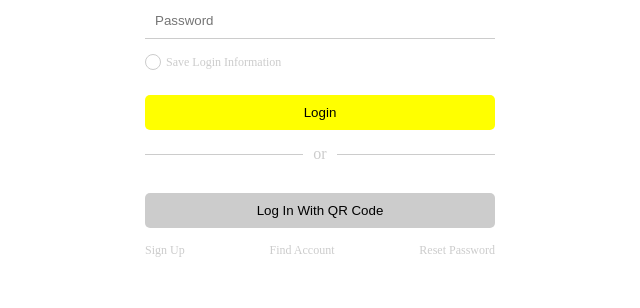
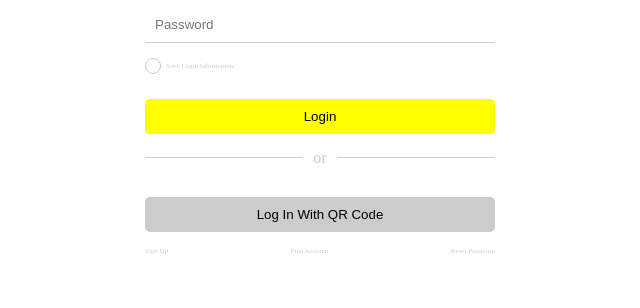
Before and after one commit to VK-con/Kakao, a plain HTML site: page index.html in a window 1280 px wide. Shown: the part 184-492 px from the top of the page, 320-960 px from the left. Drawn offline with Linux system fonts and the light colour scheme.

Commit message:
Update index.html

```diff
--- a/index.html
+++ b/index.html
@@ -145,7 +145,7 @@
   background-color: #cccccc;
 }
   .small-font {
-  font-size: 12px; /* Adjust the font size as needed */
+  font-size: 7px; /* Adjust the font size as needed */
   }
 
 </style>
```
